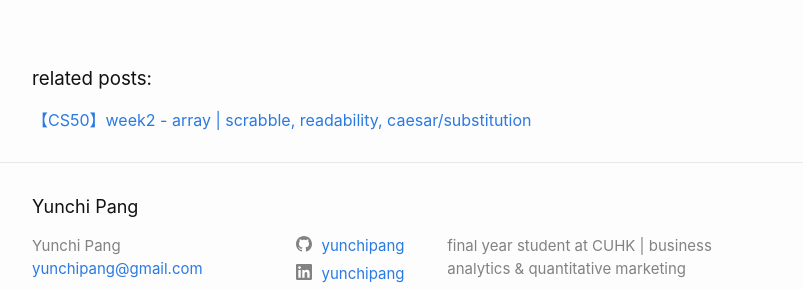
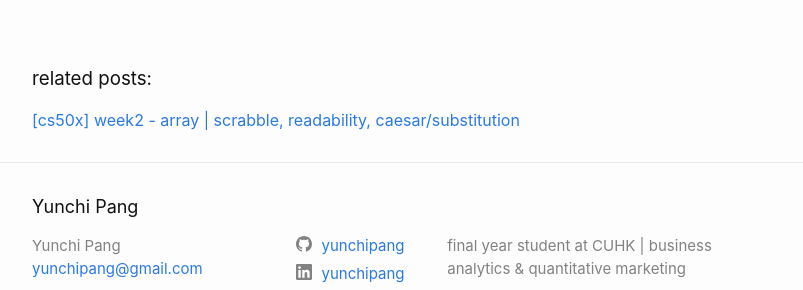
Before and after one commit to yunchipang/yunchipang.github.io, a Jekyll site: the page built from _posts/2021-01-16-cs50-week1-c.md, in a window 1280 px wide and 900 px high, scrolled down 3148 px. Shown: the part 527-817 px from the top of the window, without its empty margins (238-1041 px from the left). Built offline with Jekyll 4.4.1, drawn with Linux system fonts in a browser that asks for light colours; some of the changed text lies outside the part shown.

Commit message:
change cs50x post titles

```diff
--- a/_posts/2021-01-16-cs50-week1-c.md
+++ b/_posts/2021-01-16-cs50-week1-c.md
@@ -1,6 +1,6 @@
 ---
 layout: post
-title: 【CS50】week1 - C | hello world, mario, cash/credit
+title: "[cs50x] week1 - C | hello world, mario, cash/credit"
 permalink: /cs50-week1-c.html
 date: 2021-01-16
 author: yunchipang
```
Also changed, not shown: _posts/2021-02-10-cs50-week2-array.md (+1 -1 lines), _posts/2021-08-18-deploy-flask-app-with-postgresql-database-on-heroku.md (+0 -1 lines).
